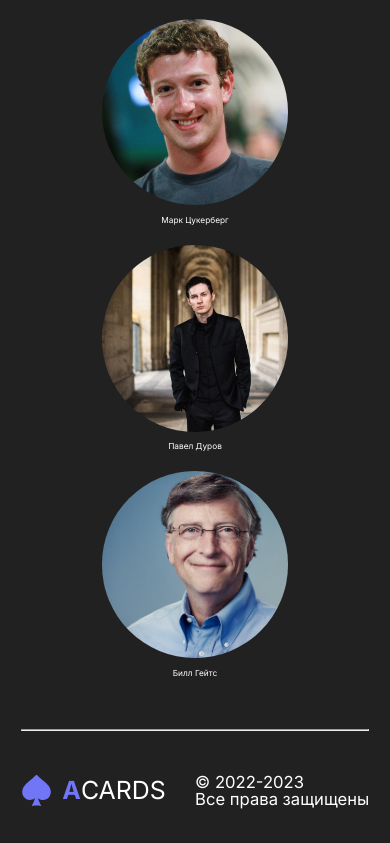
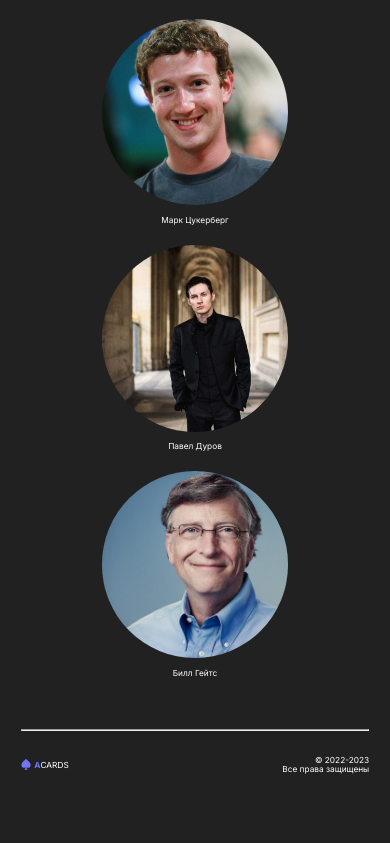
Before and after one commit to Britanskii/acards, a React (Create React App) app: page / in a window 390 px wide. Shown: the part 2205-3048 px from the top of the page. After the commit the page ends 2996 px from the top, so only its background shows below. Built offline with nearby package versions, Linux system fonts and the light colour scheme.

Commit message:
add foolet mobile layout

```diff
--- a/src/components/footer/footer.module.sass
+++ b/src/components/footer/footer.module.sass
@@ -22,4 +22,16 @@
         font-weight: bold
         color: #7176F7
     &__copyright
+        text-align: right
         font-size: fontSizes.$default
+
+@media (max-width: 1000px)
+    .footer
+        &__content
+            height: functions.toRem(50)
+            font-size: fontSizes.$mobileMiddle
+        &__copyright
+            font-size: fontSizes.$mobileMiddle
+        &__image
+            width: functions.toRem(10)
+            margin-right: functions.toRem(3)
--- a/src/components/header/header.module.sass
+++ b/src/components/header/header.module.sass
@@ -31,6 +31,7 @@
         font-size: fontSizes.$mobileMiddle
         &__image
             width: functions.toRem(10)
+            margin-right: functions.toRem(3)
         &__navigation
             & > *:not(:last-child)
                 margin-right: functions.toRem(10)
```
